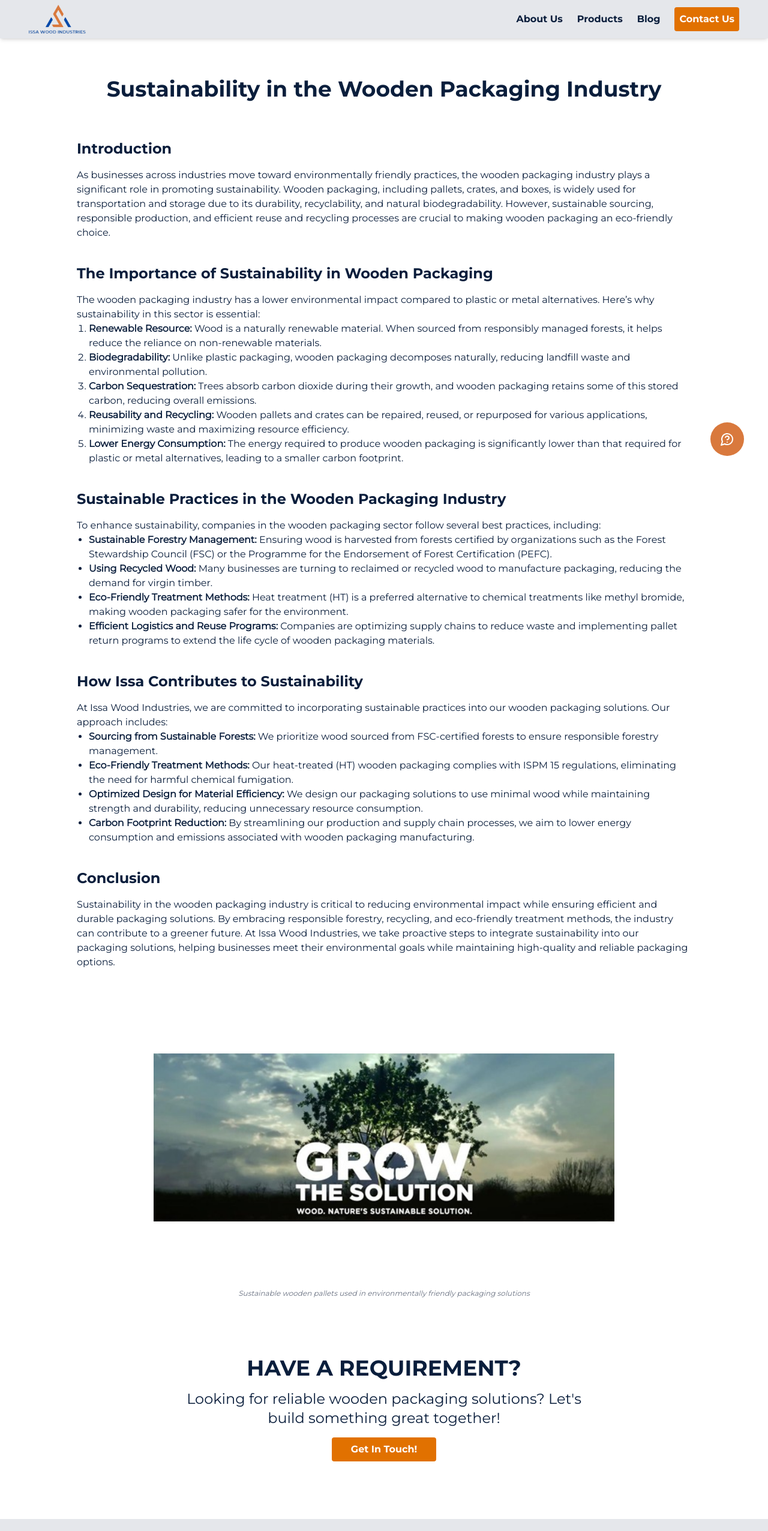
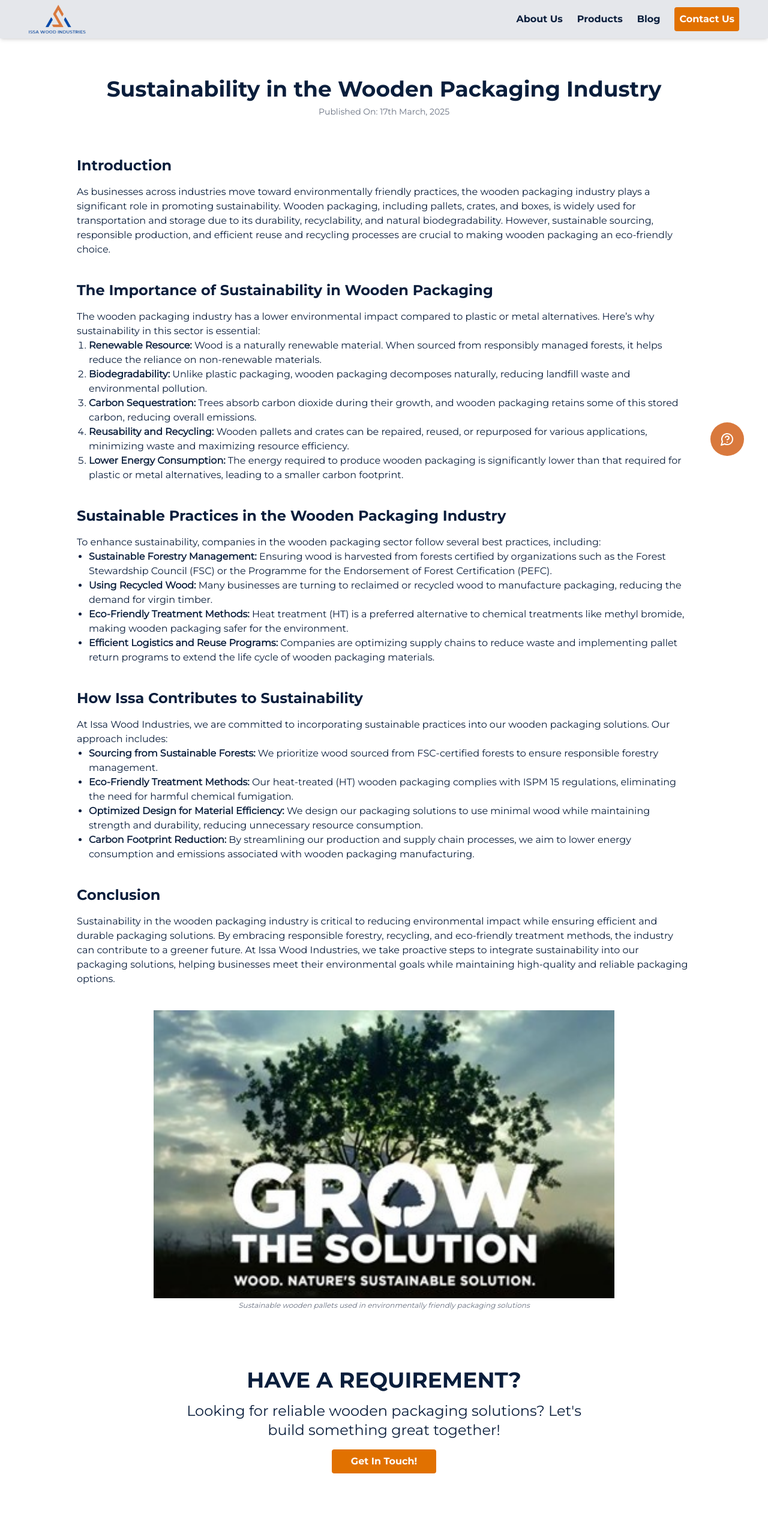
Before and after one commit to diya-hive/issa-website, a Next.js app: page /blog/sustainability-in-packaging in a window 1280 px wide. Shown: the top 2552 px of the page at 60% size. Built offline with nearby package versions, Linux system fonts and the light colour scheme; no server answers.

Commit message:
Added 'Published On' field

```diff
--- a/app/blog/aerospace-defence-packaging/page.tsx
+++ b/app/blog/aerospace-defence-packaging/page.tsx
@@ -16,10 +16,13 @@ export default function AerospaceDefensePackagingPage() {
   return (
     <div className="text-iblue">
       <div className="font-montesserat-bold text-5xl text-center p-4 md:p-16">
-        <div className="max-w-7xl mx-auto px-4">
+        <div className="flex flex-col max-w-7xl mx-auto px-4 gap-2">
           <h1 className="text-3xl md:text-4xl font-semibold text-pretty p-4 md:p-0">
             Wooden Packaging in Aerospace and Defense Industry
           </h1>
+          <p className="text-gray-500 font-montesserat text-sm items-start">
+            Published On: 17th March, 2025
+          </p>
         </div>
       </div>
 
--- a/app/blog/ispm-15/page.tsx
+++ b/app/blog/ispm-15/page.tsx
@@ -15,10 +15,13 @@ export default function ISPM15Page() {
   return (
     <div className="text-iblue">
       <div className="font-montesserat-bold text-5xl text-center p-4 md:p-16">
-        <div className="max-w-7xl mx-auto px-4">
+        <div className="flex flex-col max-w-7xl mx-auto px-4 gap-2">
           <h1 className="text-3xl md:text-4xl font-semibold text-pretty p-4 md:p-0">
             ISPM 15 and its Importance in Export Packing
           </h1>
+          <p className="text-gray-500 font-montesserat text-sm items-start">
+            Published On: 17th March, 2025
+          </p>
         </div>
       </div>
 
--- a/app/blog/sustainability-in-packaging/page.tsx
+++ b/app/blog/sustainability-in-packaging/page.tsx
@@ -16,10 +16,13 @@ export default function SustainabilityPage() {
   return (
     <div className="text-iblue">
       <div className="font-montesserat-bold text-5xl text-center p-4 md:p-16">
-        <div className="max-w-7xl mx-auto px-4">
+        <div className="flex flex-col max-w-7xl mx-auto px-4 gap-2">
           <h1 className="text-3xl md:text-4xl font-semibold text-pretty p-4 md:p-0">
             Sustainability in the Wooden Packaging Industry
           </h1>
+          <p className="text-gray-500 font-montesserat text-sm items-start">
+            Published On: 17th March, 2025
+          </p>
         </div>
       </div>
 
@@ -176,10 +179,10 @@ export default function SustainabilityPage() {
                 src="/Blog3.jpg"
                 fill
                 alt="Sustainable wooden pallets used in export"
-                className="object-contain"
+                className="object-cover"
               />
             </div>
-            <p className="italic font-montesserat text-gray-500 text-xs pt-2 md:pt-3">
+            <p className="italic font-montesserat text-gray-500 text-xs pt-1">
               Sustainable wooden pallets used in environmentally friendly
               packaging solutions
             </p>
```
